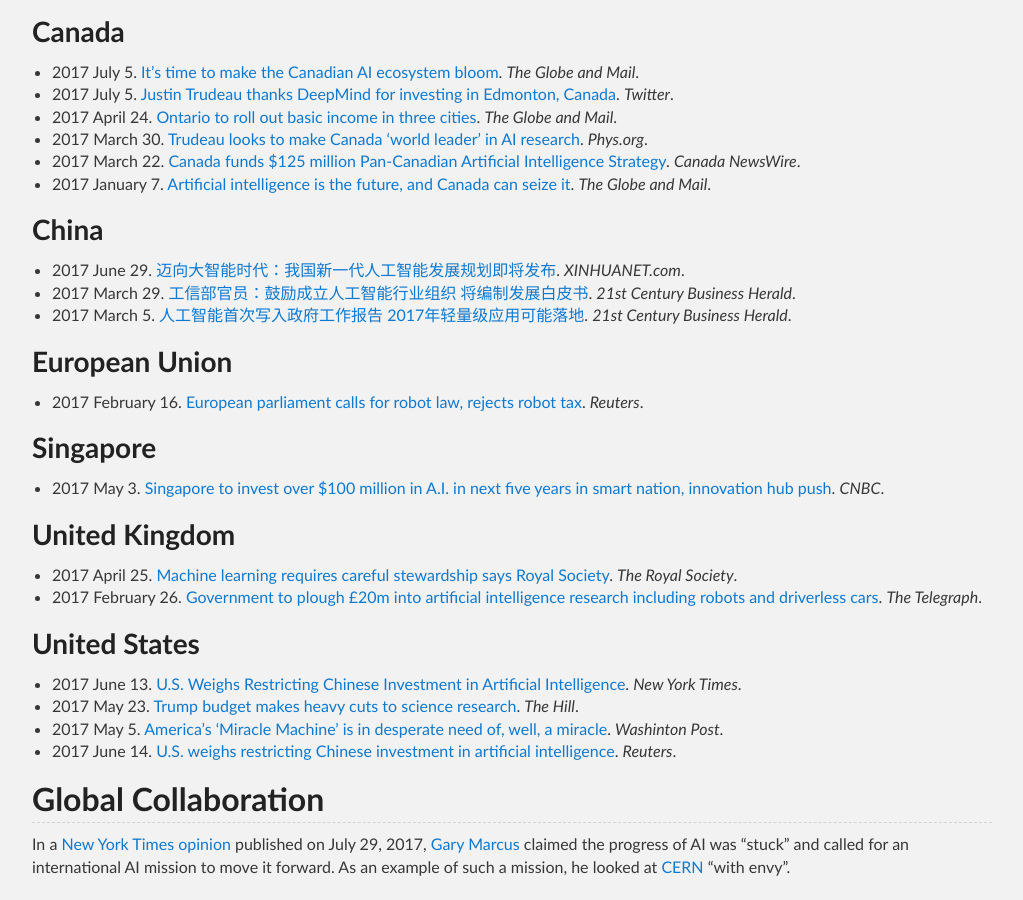
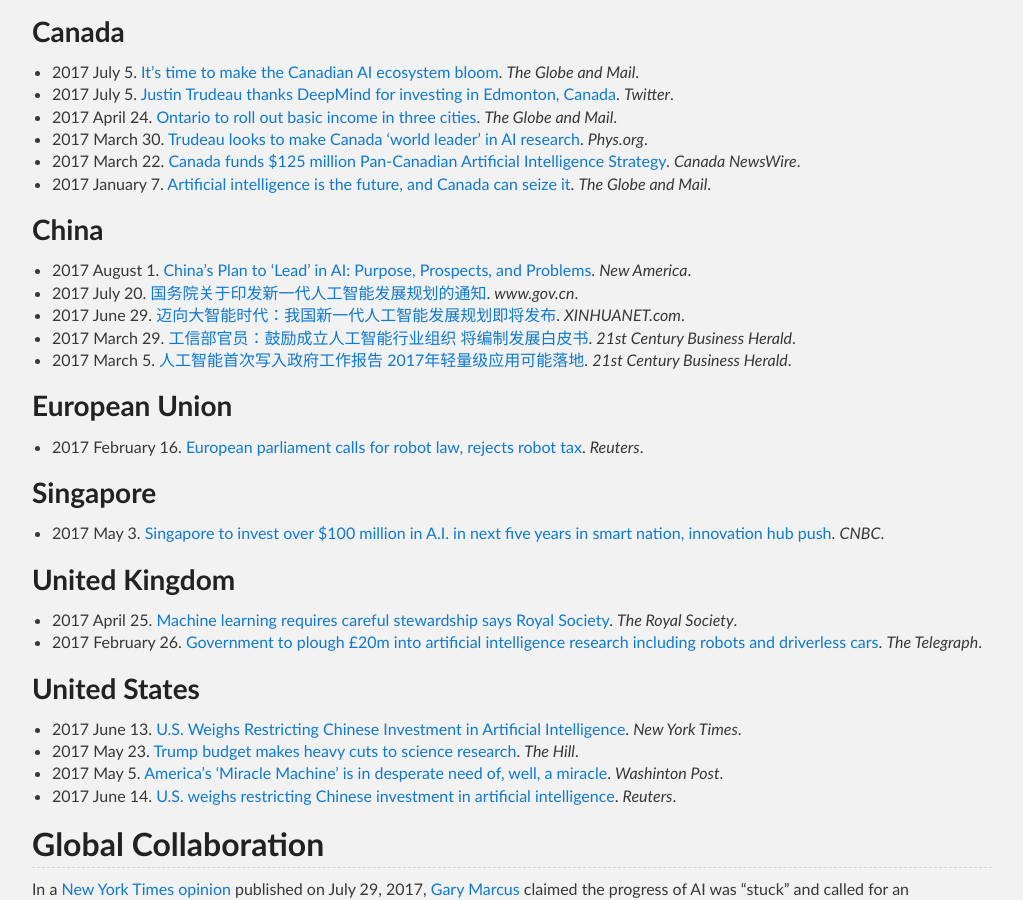
Before and after one commit to Tonywuhk/realai.org, a Jekyll site: the page built from policies.md, in a window 1280 px wide and 900 px high, scrolled down 402 px. Shown: the whole window, without its empty margins (128-1151 px from the left). Built offline with Jekyll 4.4.1, drawn with Linux system fonts in a browser that asks for light colours; our own code applies the rules of GitHub Pages for plain Markdown files; the repository's description, which GitHub fills in, is left out.

Commit message:
Update files

```diff
--- a/policies.md
+++ b/policies.md
@@ -24,6 +24,8 @@
 
 ### China
 
+* 2017 August 1. [China’s Plan to ‘Lead’ in AI: Purpose, Prospects, and Problems](https://www.newamerica.org/cybersecurity-initiative/blog/chinas-plan-lead-ai-purpose-prospects-and-problems/). *New America*.
+* 2017 July 20. [国务院关于印发新一代人工智能发展规划的通知](http://www.gov.cn/zhengce/content/2017-07/20/content_5211996.htm). *www.gov.cn*.
 * 2017 June 29. [迈向大智能时代：我国新一代人工智能发展规划即将发布](http://news.xinhuanet.com/tech/2017-06/29/c_1121235630.htm). *XINHUANET.com*.
 * 2017 March 29. [工信部官员：鼓励成立人工智能行业组织 将编制发展白皮书](http://m.21jingji.com/article/20170329/herald/6e752f0dd952d7a53492d36cb27551ff.html). *21st Century Business Herald*.
 * 2017 March 5. [人工智能首次写入政府工作报告 2017年轻量级应用可能落地](http://m.21jingji.com/article/20170305/herald/496c009a2771888d3f957d9387560b03.html). *21st Century Business Herald*.
```
Also changed, not shown: industry/alphabet.md (+2 -0 lines).
